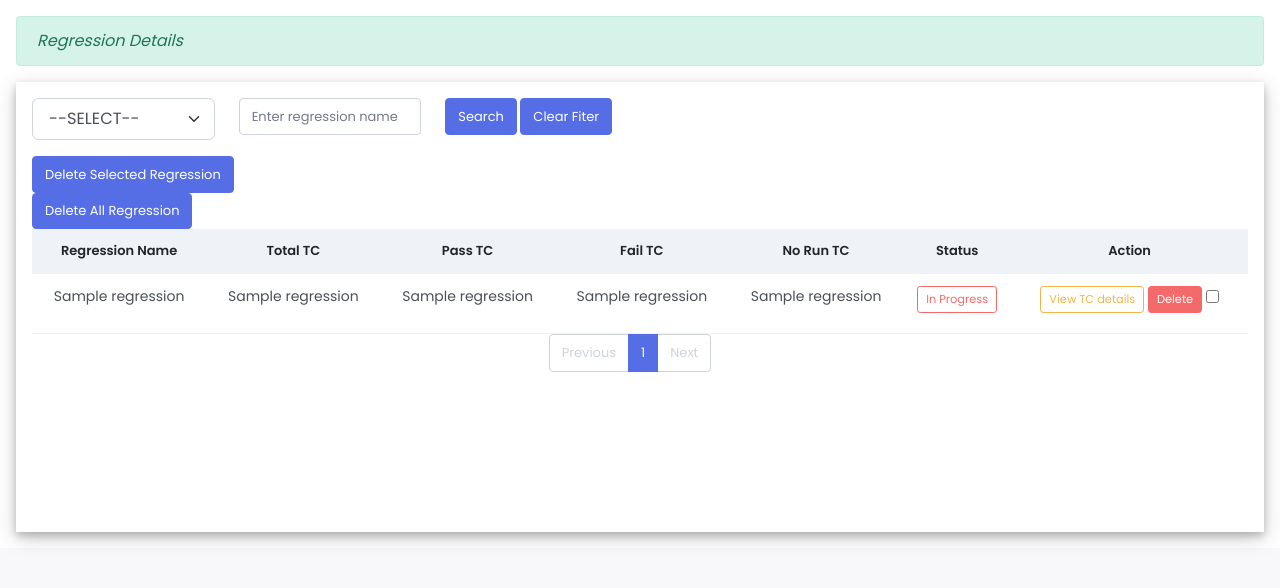
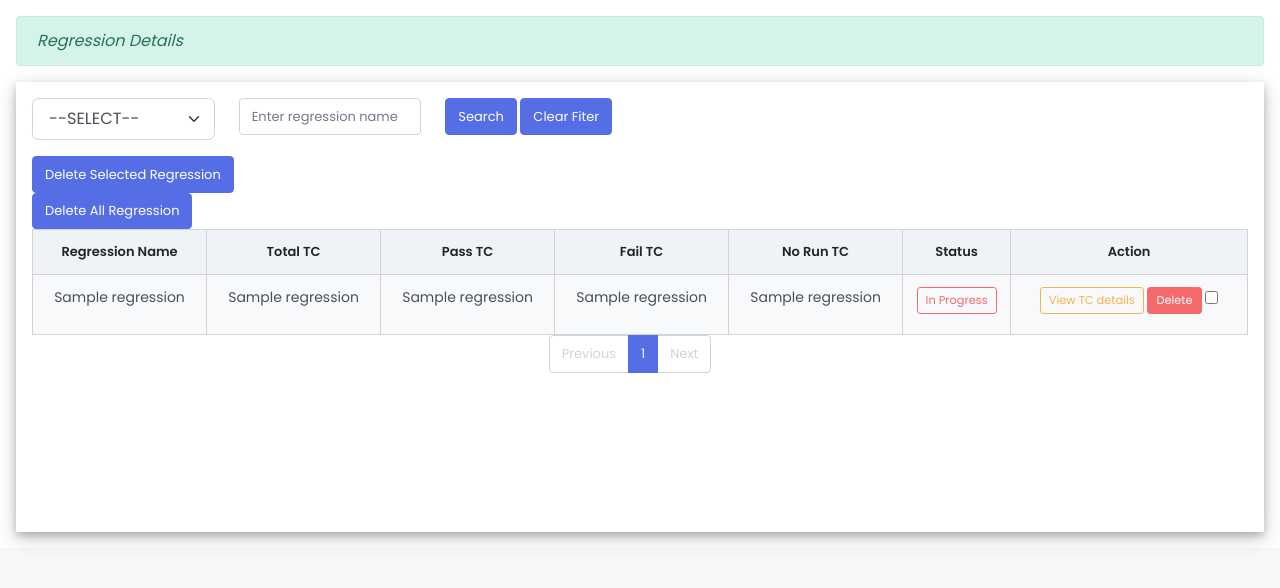
Before and after one commit to PallaGangadhar/docis_automation_project, a Flask app: page /view_regression_details in a window 1280 px wide. Shown: the part 50-638 px from the top of the page. Run offline with Flask 3, Linux system fonts and the light colour scheme; a database or web service that is not in the repository returns one stand-in record (values such as "Sample title"); some libraries are stand-ins or nearby versions.

Commit message:
"new changes"

```diff
--- a/app.py
+++ b/app.py
@@ -289,7 +289,6 @@ def send_mail(reg_id):
 def delete_selected_regression():
     tc_ids = request.form.get('data')
     tc_ids=tc_ids.split(',')
-    print("dd===",len(tc_ids))
     curr,conn=db_connection()
     for ids in tc_ids:
         curr.execute(f'DELETE FROM regression_logs_details WHERE regression_id={ids}')
@@ -311,5 +310,6 @@ def delete_all_regressions():
 
     return redirect("/view_regression_details")
 
+
 if __name__ == '__main__':
     socketio.run(app, debug=True)
--- a/db.py
+++ b/db.py
@@ -149,8 +149,8 @@ def select_query_to_get_count_details(reg_id):
 
 # CREATE TABLE IF NOT EXISTS regression_logs_details(
 #     log_id serial,
-#     regression_id INT,
-#     testcase_number INT,
+#     regression_id serial,
+#     testcase_number text,
 #     testcase_name text,
 #     status varchar(1000),
 #     failed_in text,
--- a/static/css/style.css
+++ b/static/css/style.css
@@ -498,7 +498,9 @@ thead{
 #datepicker{width:180px; margin: 0 20px 20px 20px;}
 #datepicker > span:hover{cursor: pointer;}
 
-
+.table_boder_light_grey{
+  border-color:lightgray;
+}
 @media (min-width: 768px){
 .d-md-flex {
     display: flex !important;
--- a/templates/base.html
+++ b/templates/base.html
@@ -78,7 +78,7 @@
     var table = $('#regression_details_datatable').DataTable( {
         lengthChange: false,
         "info":     false,
-        "pageLength":5,
+        "pageLength":4,
         language: { search: "" },
         buttons: [ 'copy', 'excel', 'pdf', 'colvis' ],
         "ordering": false,
--- a/templates/regression_details.html
+++ b/templates/regression_details.html
@@ -43,7 +43,7 @@
                   <input type="submit" class="btn btn-primary" value="Delete All Regression"/>
                 </form>
             </div>
-            <table class="table center-aligned-table mb-0 rounded table-responsive-md" id="regression_details_datatable">
+            <table class="table center-aligned-table mb-0 table-striped table-bordered rounded table-responsive-md table_boder_light_grey" id="regression_details_datatable">
             <thead class="table-light text-center">
               <tr class="text-dark">
                 <th>Regression Name</th>
--- a/test_code.py
+++ b/test_code.py
@@ -27,7 +27,7 @@ def TC_1():
     send_req("====== TABLE ====================")
 
     send_req("TestStep:Pass")
-    table_summary("1","TC 1","FAiL","N/A","12 seconds","a.txt")
+    table_summary("001","TC 1","FAiL","N/A","12 seconds","a.txt")
     requests.post("http://localhost:5000/charts", json={"pass":0, "fail":1},headers = {'Content-type': 'application/json'})
 
 def TC_2():
@@ -42,7 +42,7 @@ def TC_2():
     send_req("\n\n########### Test Case 2 #################\n\n")
     for i in output.splitlines():
         send_req(i)
-    table_summary("2","TC 2","PASS","N/A","5 seconds","a.txt")
+    table_summary("012","TC 2","PASS","N/A","5 seconds","a.txt")
     requests.post("http://localhost:5000/charts", json={"pass":1, "fail":0},headers = {'Content-type': 'application/json'})
 
 def TC_3():
@@ -59,7 +59,7 @@ def TC_3():
     for i in output.splitlines():
         send_req(i)
     send_req("Teststep:Fail")
-    table_summary("3","TC 3","PASS","N/A","6 seconds","a.txt")
+    table_summary("03_022","TC 3","PASS","N/A","6 seconds","a.txt")
     requests.post("http://localhost:5000/charts", json={"pass":1, "fail":0},headers = {'Content-type': 'application/json'})
 
 def TC_4():
```
